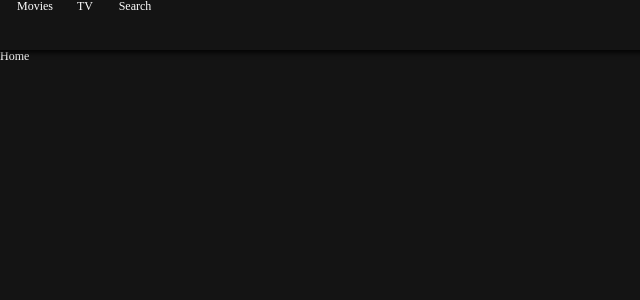
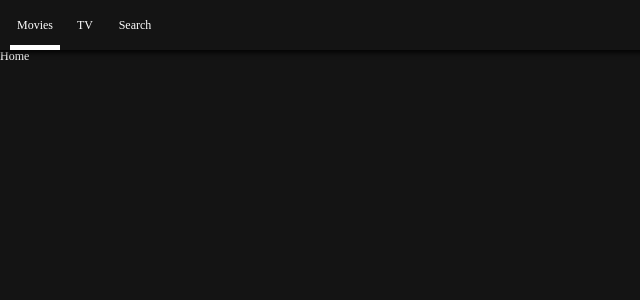
Before and after one commit to seungmin-dev/nomflix, a React (Create React App) app: page / in a window 1280 px wide. Shown: the top 300 px of the page, without its empty margins (0-640 px from the left). Built offline with nearby package versions, Linux system fonts and the light colour scheme.

Commit message:
#3.4 Location Aware Header

```diff
--- a/src/Components/Header.js
+++ b/src/Components/Header.js
@@ -1,8 +1,7 @@
 import react from "react";
 import styled from "styled-components";
-import { Link } from "react-router-dom";
-// npm install styled-reset  css를 locally하게 쓸 수 있는 방법
-// css를 초기화해서 0의 상태로 시작할 수 있게 해줌
+import { Link, withRouter } from "react-router-dom";
+// withRouter : 다른 컴포넌트를 감싸는 컴포넌트, Router에 대한 정보를 줌
 import reset from "styled-reset";
 
 const Header = styled.header`
@@ -27,27 +26,51 @@ const Item = styled.li`
     width: 50px;
     height: 50px;
     text-align: center;
+    border-bottom: 5px solid ${props => props.current ? "white" : "transparent"};
+    /* styled-components에 props를 전달할 수 있음 */
+    transition: border-bottom .5s ease-in-out;
 `;
 
 const Slink = styled(Link)`
-    height: 50px;
     display: flex;
     align-items: center;
     justify-content: center;
+    width: 50px;
+    height: 50px;
 `;
 
-export default () => (
+export default withRouter(({ location: { pathname } }) => (  // 여기에서 withRouter를 두었기 때문에 props에 접근할 수 있음
     <Header>
         <List>
-            <Item>
-                <Link to="/">Movies</Link>
+            <Item current={pathname === '/'}>
+                <Slink to="/">Movies</Slink>
             </Item>
-            <Item>
-                <Link to="/tv">TV</Link>
+            <Item current={pathname === '/tv'}>
+                <Slink to="/tv">TV</Slink>
             </Item>
-            <Item>
-                <Link to="/search">Search</Link>
+            <Item current={pathname === '/search'}>
+                <Slink to="/search">Search</Slink>
             </Item>
         </List>
     </Header>
-);
+));
+
+
+// 위와 같은 코드
+// const Header = () => (
+//     <Header>
+//         <List>
+//             <Item current={true}>
+//                 <Link to="/">Movies</Link>
+//             </Item>
+//             <Item current={true}>
+//                 <Link to="/tv">TV</Link>
+//             </Item>
+//             <Item current={true}>
+//                 <Link to="/search">Search</Link>
+//             </Item>
+//         </List>
+//     </Header>
+// );
+
+// export dafault withRouter(Header);
```
Also changed, not shown: 1 other file (tests, documents, lock files or other folders).
